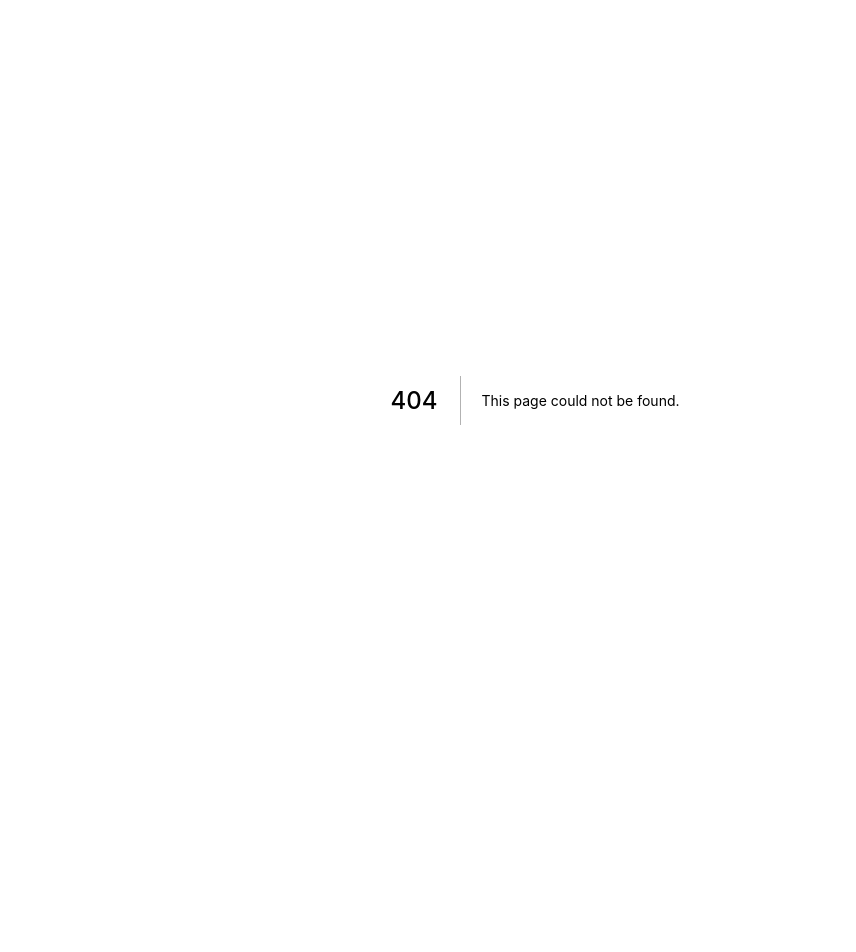
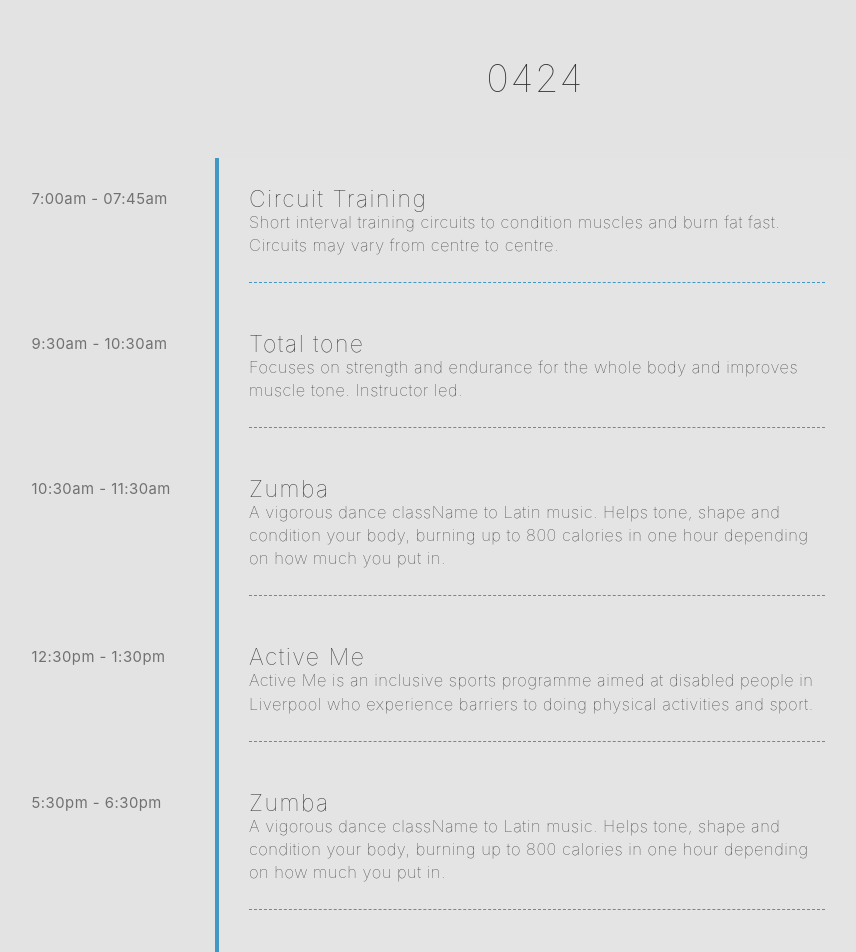
Before and after one commit to Chilap/ch-app, a Next.js app: page /schedule in a window 1280 px wide. Before the commit this address had no page. Shown: the top 952 px of the page, without its empty margins (105-961 px from the left). Before the commit the page ends 800 px from the top, so only its background shows below. Built offline with nearby package versions, Linux system fonts and the light colour scheme.

Commit message:
sort by id & event

```diff
--- a/lib/getRooms.js
+++ b/lib/getRooms.js
@@ -2,7 +2,8 @@ const Airtable = require('airtable');
 
 const base = new Airtable({
   apiKey: process.env.AIRTABLE_API_KEY,
-}).base(process.env.AIRTABLE_BASE_ID);
+}).base(process.env.AIRTABLE_BASE_ID)
+
 
 const table = base(process.env.AIRTABLE_ROOMS_TABLE_NAME);
 
@@ -20,10 +21,32 @@ const minifyRecord = record => {
 };
 
 export default async function getRooms() {
-  const records = await table.select({}).all();
+  const records = await table.select({
+    sort: [{field: "id", direction: "asc"}],
+  }).all();
   const minifiedRecords = await getMinifiedRecords(records);
 
   console.log(minifiedRecords);
 
   return minifiedRecords;
 }
+
+// sort%5B0%5D%5Bfield%5D=id
+// sort%5B0%5D%5Bdirection%5D=desc
+// [{field: "id", direction: "desc"}]
+
+
+
+// A list of sort objects that specifies how the records will be ordered. Each sort object must have a field key specifying the name of the field to sort on, and an optional direction key that is either "asc" or "desc". The default direction is "asc".
+
+// The sort parameter overrides the sorting of the view specified in the view parameter. If neither the sort nor the view parameter is included, the order of records is arbitrary.
+
+// For example, to sort records by Name in descending order, send these two query parameters:
+
+// sort%5B0%5D%5Bfield%5D=Name
+
+// sort%5B0%5D%5Bdirection%5D=desc
+
+// For example, to sort records by Name in descending order, pass in:
+
+// [{field: "Name", direction: "desc"}]
--- a/pages/index.js
+++ b/pages/index.js
@@ -8,7 +8,12 @@ import TopSpeakerSection from './index_TopSpeakerSection'
 import Rooms from './index_Rooms'
 import Presentation from './index_Slides'
 import SponsorSection from './index_sponsorSection'
+import EventSchedule from './schedule'
 import Footer from './index_Footer'
+
+function compareNumbers(a, b) {
+  return a-b
+}
 
 export default function Home({rooms}) {
   return (
@@ -31,7 +36,7 @@ export default function Home({rooms}) {
               .map(room => (
               <a href={room.fields.URL} className="cardOfEvent m-6 p-6 text-left bg-white no-underline rounded-2xl border border-gray-200 border-solid duration-200 hover:shadow-lg active:shadow-lg w-80 md:w-80 lg:w-96 " target="_blank">
                 <p className="timeOfClub">
-                {room.fields.Time}
+                {room.fields.id}: {room.fields.Time}
                 </p>
                 <h3>{room.fields.Name}</h3>
                 <p>{room.fields.Description}</p>
@@ -40,6 +45,10 @@ export default function Home({rooms}) {
           </div>
         </div>
           <Presentation/>
+          {/* <EventSchedule/> */}
+
+
+
           {/* <SponsorSection/> */}
       </main>
       <Footer/>
--- /dev/null
+++ b/pages/schedule.js
@@ -0,0 +1,97 @@
+export default function EventSchedule() {
+  return (
+    <div id="content">
+      <h1>0424</h1>
+
+      <ul className="timeline">
+        <li className="event" data-date="7:00am - 07:45am">
+          <h3>Circuit Training</h3>
+          <p>
+            Short interval training circuits to condition muscles and burn fat
+            fast. Circuits may vary from centre to centre.
+          </p>
+        </li>
+        <li className="event" data-date="9:30am - 10:30am">
+          <h3>Total tone</h3>
+          <p>
+            Focuses on strength and endurance for the whole body and improves
+            muscle tone. Instructor led.
+          </p>
+        </li>
+        <li className="event" data-date="10:30am - 11:30am">
+          <h3>Zumba</h3>
+          <p>
+            A vigorous dance className to Latin music. Helps tone, shape and
+            condition your body, burning up to 800 calories in one hour
+            depending on how much you put in.
+          </p>
+        </li>
+        <li className="event" data-date="12:30pm - 1:30pm">
+          <h3>Active Me</h3>
+          <p>
+            Active Me is an inclusive sports programme aimed at disabled people
+            in Liverpool who experience barriers to doing physical activities
+            and sport.
+          </p>
+        </li>
+        <li className="event" data-date="5:30pm - 6:30pm">
+          <h3>Zumba</h3>
+          <p>
+            A vigorous dance className to Latin music. Helps tone, shape and
+            condition your body, burning up to 800 calories in one hour
+            depending on how much you put in.
+          </p>
+        </li>
+        <li className="event" data-date="6:00pm - 6:45pm">
+          <h3>Spinning</h3>
+          <p>
+            A vigorous className using stationary bikes with weighted flywheel.
+            Focuses on strength, endurance, intervals and recovery. Burns
+            calories and shapes muscles. Instructor led.
+          </p>
+        </li>
+        <li className="event" data-date="6:30pm - 7:30pm">
+          <h3>Pilates</h3>
+          <p>
+            Lengthens and tones muscles using breathing and slow controlled
+            movements.
+          </p>
+        </li>
+        <li className="event" data-date="7:00pm - 7:45pm">
+          <h3>Spinning</h3>
+          <p>
+            A vigorous className using stationary bikes with weighted flywheel.
+            Focuses on strength, endurance, intervals and recovery. Burns
+            calories and shapes muscles. Instructor led.
+          </p>
+        </li>
+        <li className="event" data-date="7:00pm - 8:00pm">
+          <h3>Aqua Fit</h3>
+          <p>
+            Splash your way to fitness with gentle exercise in a heated pool. A
+            className that is kind to joints and good fun too. Instructor led.
+          </p>
+        </li>
+        <li className="event" data-date="7:30pm - 8:30pm">
+          <h3>Total tone</h3>
+          <p>
+            Focuses on strength and endurance for the whole body and improves
+            muscle tone. Instructor led.
+          </p>
+        </li>
+        <li className="event" data-date="8:00pm - 9:00pm">
+          <h3>Aqua Running</h3>
+          <p>
+            Aqua Running is a water className which uses all the major muscle
+            groups. It results in total body conditioning and burns calories
+            faster than any known activity.
+          </p>
+        </li>
+        <li className="event" data-date="8:30pm - 9:00pm">
+          <h3>Metafit</h3>
+          <p>Metafit is a new exciting twist on circuit-style training.</p>
+        </li>
+      </ul>
+    </div>
+  );
+}
--- a/pages/styles.css
+++ b/pages/styles.css
@@ -276,3 +276,131 @@ body {
 * {
   box-sizing: border-box;
 }
+
+
+@import url("https://fonts.googleapis.com/css?family=Josefin+Sans|Nunito:300,400,700&amp;display=swap");
+
+:root {
+  --member-animation: all 0.35s ease-in-out;
+  --font-family-1: "Josefin Sans", sans-serif;
+  --font-family-2: Nunito, sans-serif;
+}
+
+* {
+  box-sizing: border-box;
+}
+
+body {
+  margin: 0;
+  padding: 0;
+}
+
+
+
+/*  */
+
+
+
+/* @import url(https://fonts.googleapis.com/css?family=Source+Sans+Pro:200,300,400,600,700|Oswald:400,300,700); */
+body {
+background: #e3e3e3;
+font-size: 16px;
+}
+strong {
+font-weight: 600;
+}
+h1 {
+/* font-family: 'Oswald', sans-serif; */
+letter-spacing: 1.5px;
+color: #333333;
+font-weight: 100;
+font-size: 2.4em;
+}
+#content {
+margin-top: 50px;
+text-align: center;
+}
+/* Timeline */
+.timeline {
+border-left: 4px solid #4298c3;
+border-bottom-right-radius: 4px;
+border-top-right-radius: 4px;
+background: rgba(255, 255, 255, 0.03);
+color: #333;
+/* font-family: 'Source Sans Pro', sans-serif; */
+margin: 50px auto;
+letter-spacing: 0.5px;
+position: relative;
+line-height: 1.4em;
+font-size: 1.03em;
+padding: 30px;
+list-style: none;
+text-align: left;
+font-weight: 1;
+max-width: 50%;
+}
+.timeline h1,
+.timeline h2,
+.timeline h3 {
+/* font-family: 'Oswald', sans-serif; */
+letter-spacing: 1.5px;
+font-weight: 100;
+font-size: 1.4em;
+}
+.timeline .event {
+border-bottom: 1px dashed #4298c3;
+padding-bottom: 25px;
+margin-bottom: 50px;
+position: relative;
+}
+.timeline .event:last-of-type {
+padding-bottom: 0;
+margin-bottom: 0;
+border: none;
+}
+.timeline .event:before,
+.timeline .event:after {
+position: absolute;
+display: block;
+top: 0;
+}
+.timeline .event:before {
+left: -217.5px;
+color: #717171;
+content: attr(data-date);
+text-align: right;
+font-weight: 400;
+font-size: 0.9em;
+min-width: 120px;
+}
+/* .timeline .event:after {
+box-shadow: 0 0 0 4px #169eda;
+left: -57.85px;
+background: #91c740;
+border-radius: 50%;
+height: 11px;
+width: 11px;
+content: "";
+top: 5px;
+} */
+@media (max-width: 800px) {
+
+.timeline .event:before {
+left: -0.5px;
+top: 28px;
+background-color: #4298c3;
+color: white;
+margin-top: 8px;
+padding: 2px 8px 2px 8px;
+content: attr(data-date);
+text-align: right;
+font-weight: 400;
+font-size: 0.9em;
+min-width: 120px;
+}
+.timeline .event p {
+  top: 27px;
+  padding: 10px 0px 10px 0px;
+  position: relative;
+}
+}
```
Also changed, not shown: pages/event.js (added).
